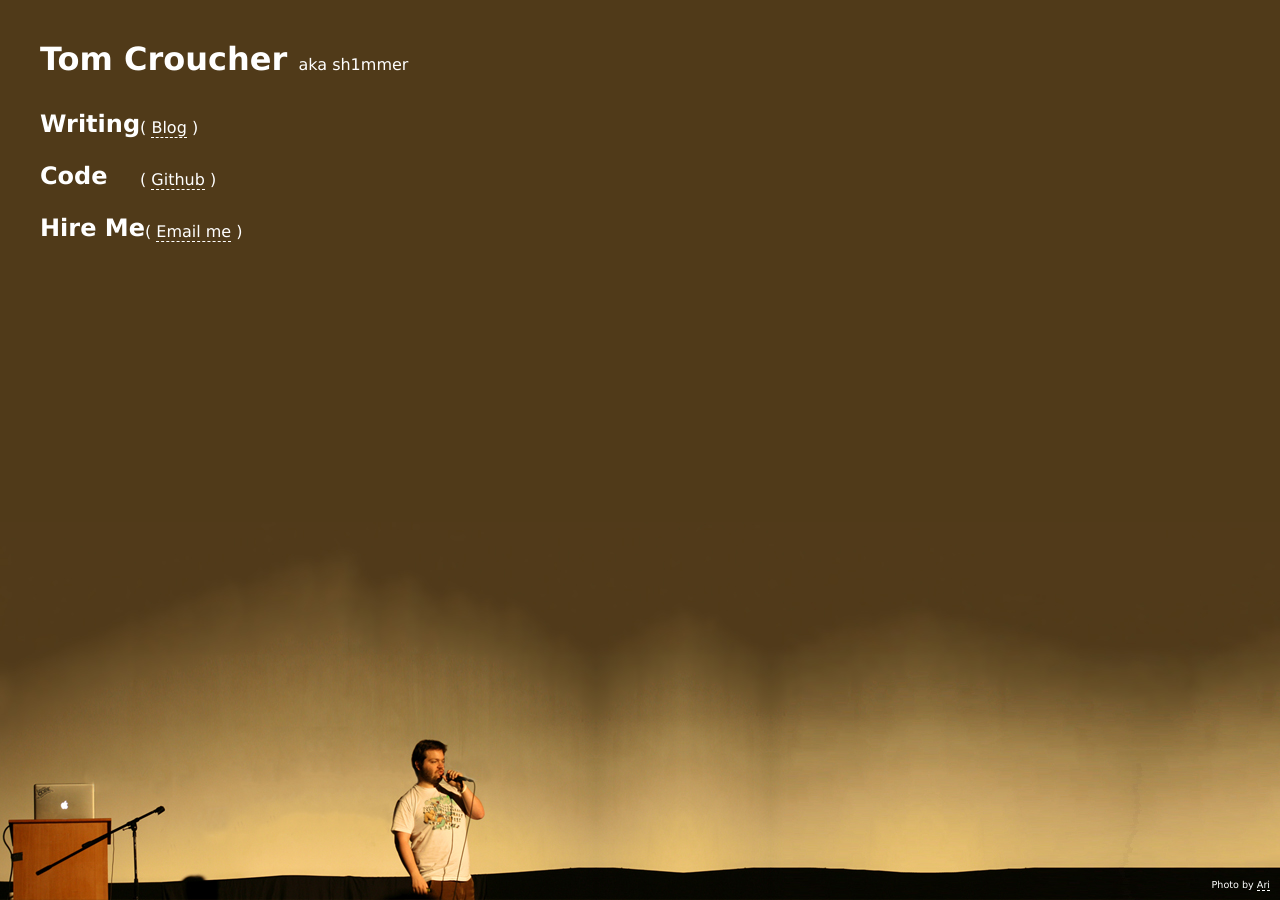
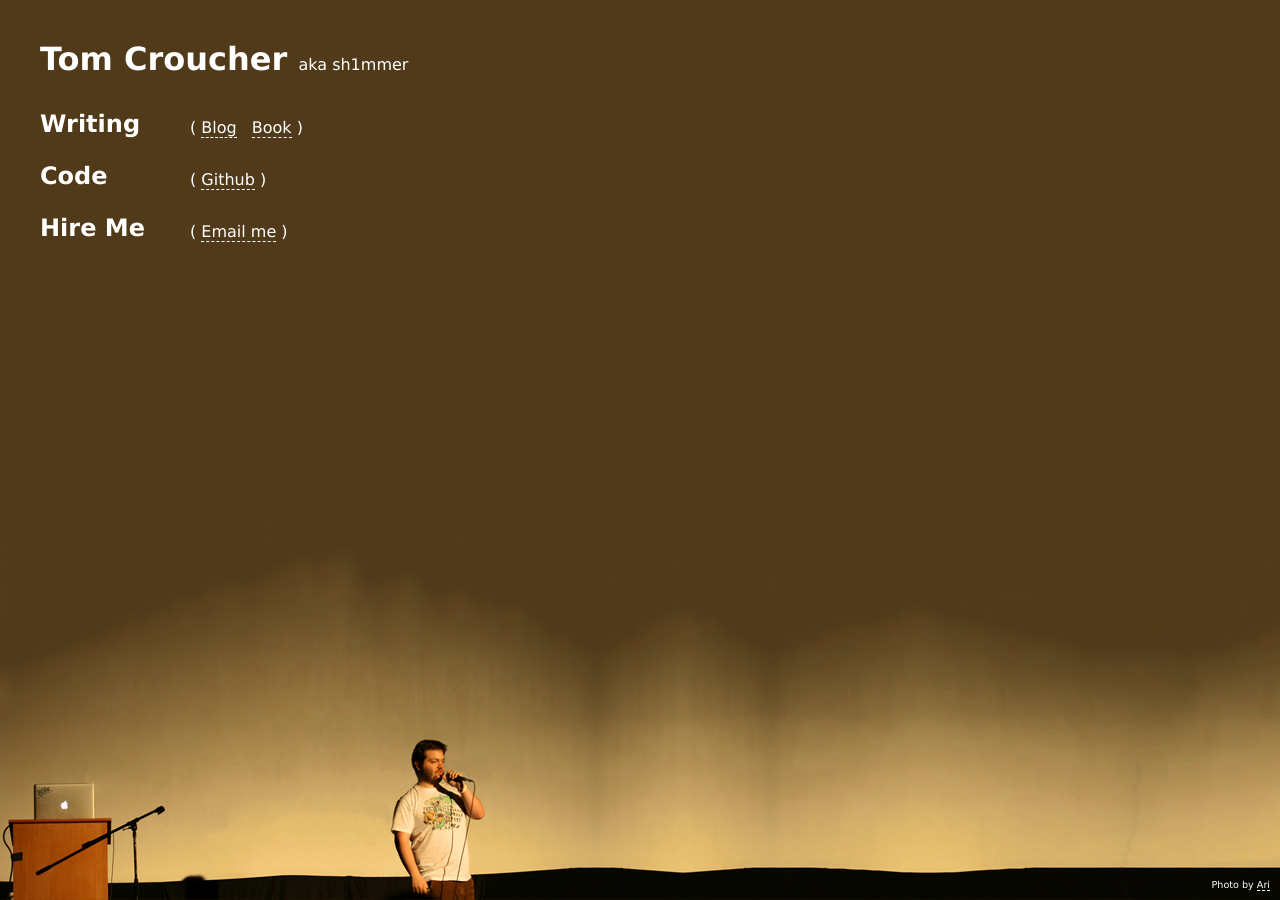
Before and after one commit to sh1mmer/sh1mmer.github.io, a Jekyll site: the page built from index.html, in a window 1280 px wide. Built offline with Jekyll 4.4.1, drawn with Linux system fonts in a browser that asks for light colours.

Commit message:
add book

```diff
--- a/_layouts/home.html
+++ b/_layouts/home.html
@@ -8,6 +8,7 @@ layout: default
     <h2>Writing</h2>
     <ul>
       <li><a href="{{ '/blog/' | relative_url }}">Blog</a></li>
+      <li><a href="https://www.oreilly.com/library/view/node-up-and/9781449332235/">Book</a></li>
     </ul>
   </div>
 
--- a/assets/css/style.css
+++ b/assets/css/style.css
@@ -51,7 +51,7 @@ a:hover {
 .home-layout .section ul {
   list-style: none;
   padding-top: 0.5em;
-  margin: 0 0 20px 100px;
+  margin: 0 0 20px 150px;
 }
 
 .home-layout .section ul::before {
```
